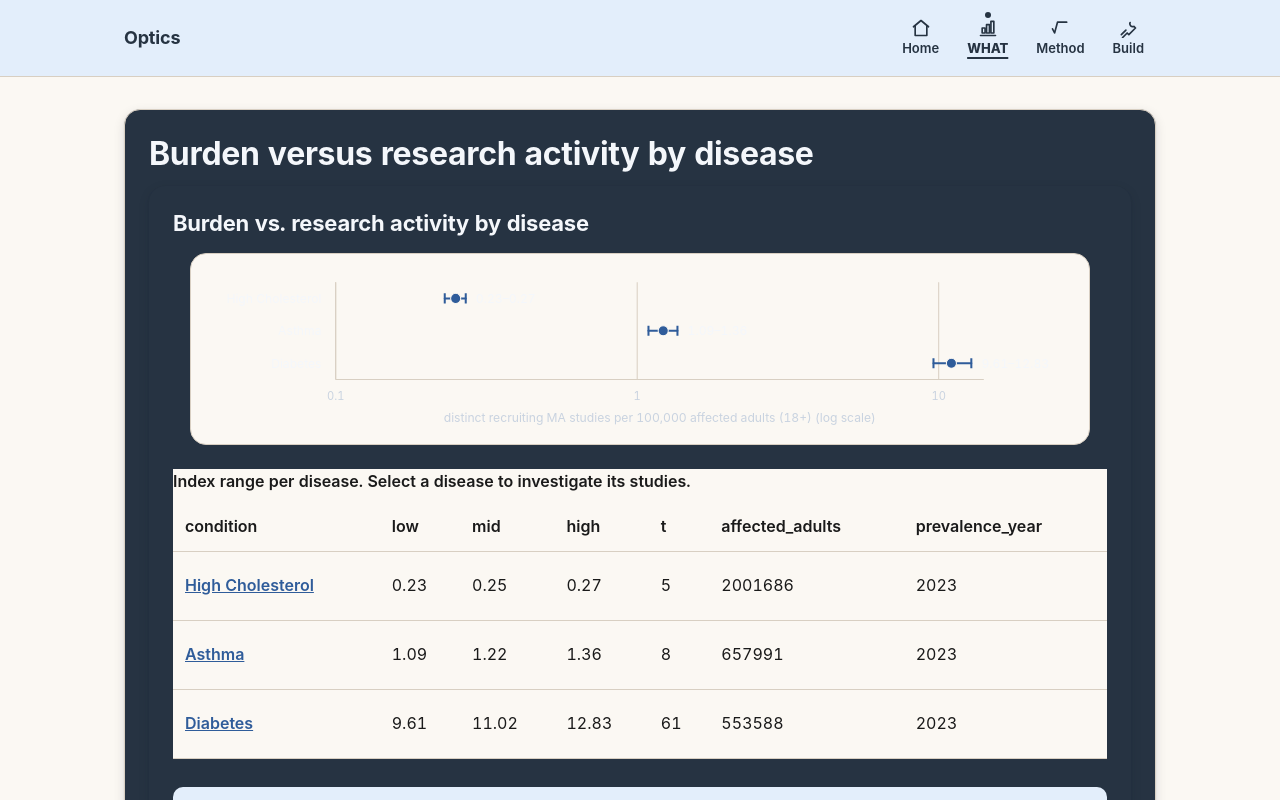
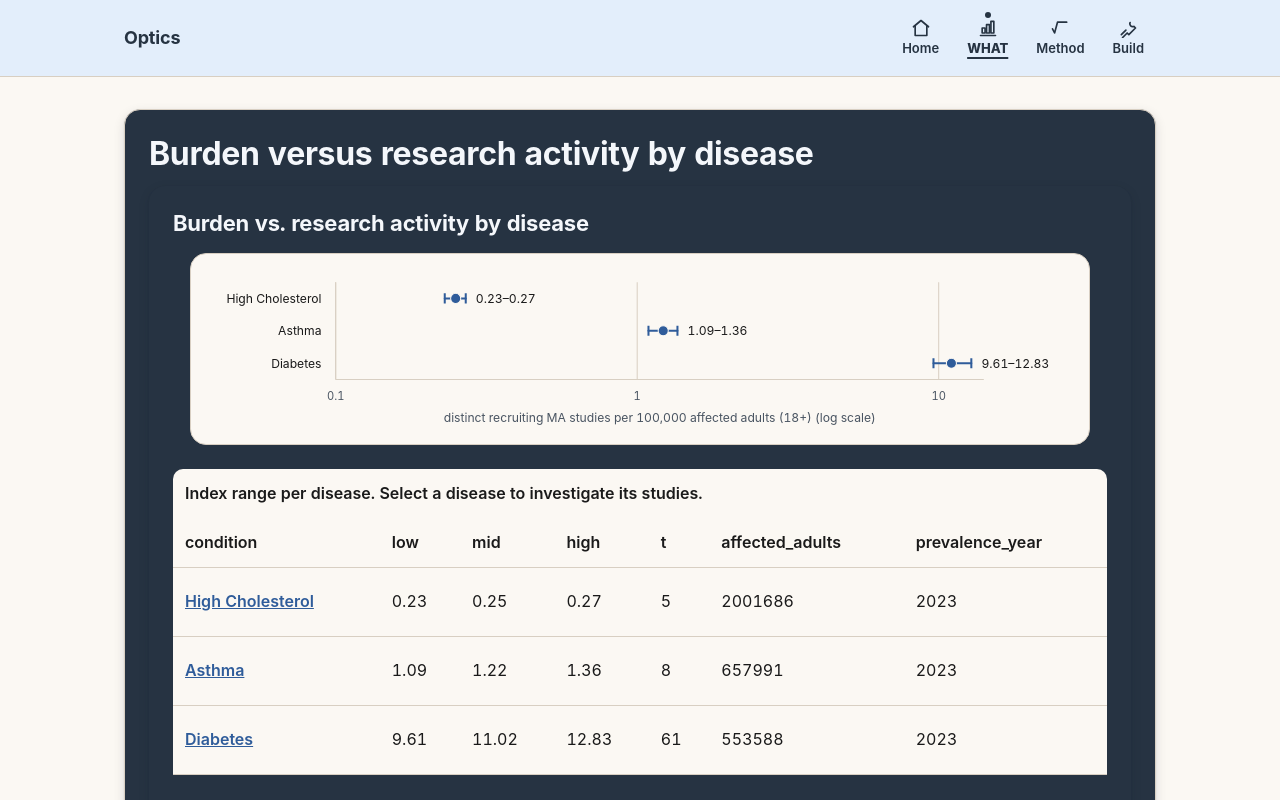
Before and after one commit to ethancfay/Optics, a React (Vite) app in the folder web/: page /what in a window 1280 px wide. Shown: the top 800 px of the page. Built offline with nearby package versions, Linux system fonts and the light colour scheme.

Commit message:
Fix remaining dark-on-navy text contrast

```diff
--- a/web/src/components/Card.css
+++ b/web/src/components/Card.css
@@ -74,6 +74,7 @@
   --ink: #F4F7FB;
   --muted: #C9D3E0;
   --card-ink: #F4F7FB;
+  --accent: #9EC5FF;
   color: #F4F7FB;
 }
 
@@ -106,10 +107,6 @@
 .card .evidence-table td,
 .card .evidence-table caption,
 .card .inv-definition,
-.card .inv-definition-inline,
-.card .inv-f2-note,
-.card .inv-caption,
-.card .inv-prevalence-year,
 .card .inv-finding,
 .card .inv-finding p,
 .card .inv-badge,
@@ -117,6 +114,8 @@
 .card .what-caveats,
 .card .what-caveat,
 .card .what-picker-select,
+.card .dw-chart,
+.card .county-map,
 .card .card-panel,
 .card .card-panel p,
 .card .card-panel li,
@@ -134,6 +133,7 @@
 .card textarea {
   --ink: #1A1A1A;
   --muted: #4A5562;
+  --accent: #2F5C9A;
   color: #1A1A1A;
 }
 
@@ -163,6 +163,7 @@
 }
 
 /* Links on light plates keep the accent blue (AA on cream / light-blue). */
+.card .dw-chart a,
 .card .inv-table a,
 .card .dw-table a,
 .card .dw-row-button,
--- a/web/src/styles/base.css
+++ b/web/src/styles/base.css
@@ -239,7 +239,7 @@ a:hover {
 .btn-primary,
 .home-what-link a {
   display: inline-block;
-  background: var(--accent);
+  background: var(--button-bg, #2F5C9A);
   color: #ffffff;
   padding: 10px 16px;
   border-radius: var(--radius-control);
@@ -517,3 +517,72 @@ a:hover {
 .card-body .home-top-finding p:first-of-type strong:first-of-type {
   color: var(--card-ink);
 }
+
+/* ---------------------------------------------------------------------------
+ * Navy container contrast — variable model for pages NOT wrapped in <Card>
+ * ---------------------------------------------------------------------------
+ * Evidence, Method, Build and NotFound render straight into a navy top-level
+ * block. Redefine the text/link variables on that block so every descendant
+ * (nested headings, paragraphs, captions, links) resolves to a light value, then
+ * reset them back to dark on the light plates (tables, formula box, panels).
+ */
+.layout__main > .home-page,
+.layout__main > .where-page,
+.layout__main > .method-page,
+.layout__main > .build-page,
+.layout__main > .not-found-page,
+.layout__main > section,
+.layout__main > article {
+  --ink: var(--card-ink);
+  --muted: var(--card-muted);
+  --accent: var(--card-link);
+  color: var(--card-ink);
+}
+
+.layout__main .inv-table,
+.layout__main .dw-table,
+.layout__main .county-map__table,
+.layout__main .evidence-table,
+.layout__main .dw-chart,
+.layout__main .inv-definition,
+.layout__main .inv-finding,
+.layout__main .inv-badge,
+.layout__main .method-page__equation,
+.layout__main .what-caveats,
+.layout__main .what-picker-select,
+.layout__main .card-panel {
+  --ink: #1A1A1A;
+  --muted: #4A5562;
+  --accent: #2F5C9A;
+}
+
+/* Tables get a cream plate on every cell and caption, not just the header. */
+.layout__main .inv-table,
+.layout__main .inv-table caption,
+.layout__main .inv-table td,
+.layout__main .dw-table,
+.layout__main .dw-table caption,
+.layout__main .dw-table td,
+.layout__main .county-map__table,
+.layout__main .county-map__table caption,
+.layout__main .county-map__table td,
+.layout__main .evidence-table,
+.layout__main .evidence-table caption,
+.layout__main .evidence-table td {
+  background-color: var(--surface);
+}
+
+.layout__main .inv-table caption,
+.layout__main .dw-table caption,
+.layout__main .county-map__table caption,
+.layout__main .evidence-table caption {
+  padding: 12px;
+  border-radius: var(--radius-control) var(--radius-control) 0 0;
+}
+
+/* Links inside table plates use the dark accent, not the on-navy link colour. */
+.layout__main .evidence-table a,
+.layout__main .inv-table a,
+.layout__main .dw-table a {
+  color: #2F5C9A;
+}
--- a/web/src/styles/palette.css
+++ b/web/src/styles/palette.css
@@ -67,6 +67,7 @@
    */
   --accent: #2F5C9A;          /* links, primary buttons; AA on cream/panel */
   --accent-deep: #2E4A6E;     /* deep blue for emphasis / active nav state */
+  --button-bg: #2F5C9A;      /* primary button fill (white text ~6.9:1) */
   --focus: #B54708;           /* visible focus ring, AA on cream + light-blue */
 
   /*
```
